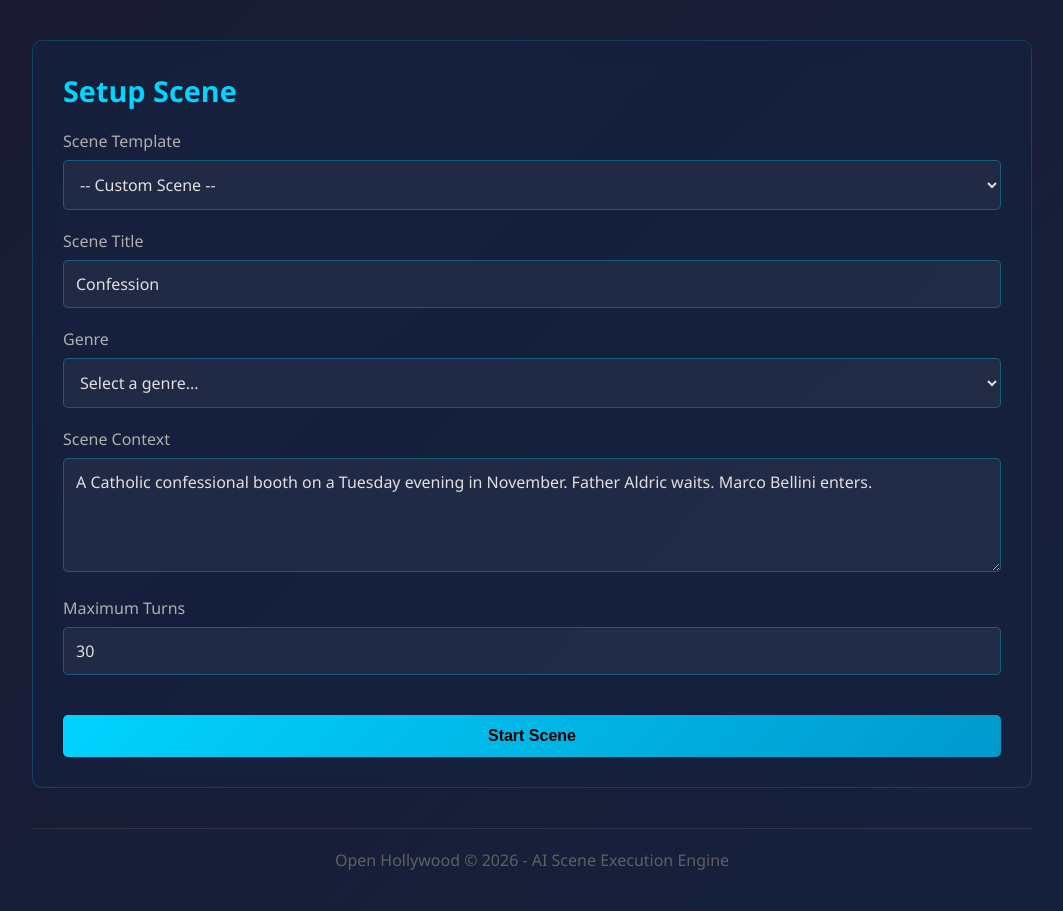
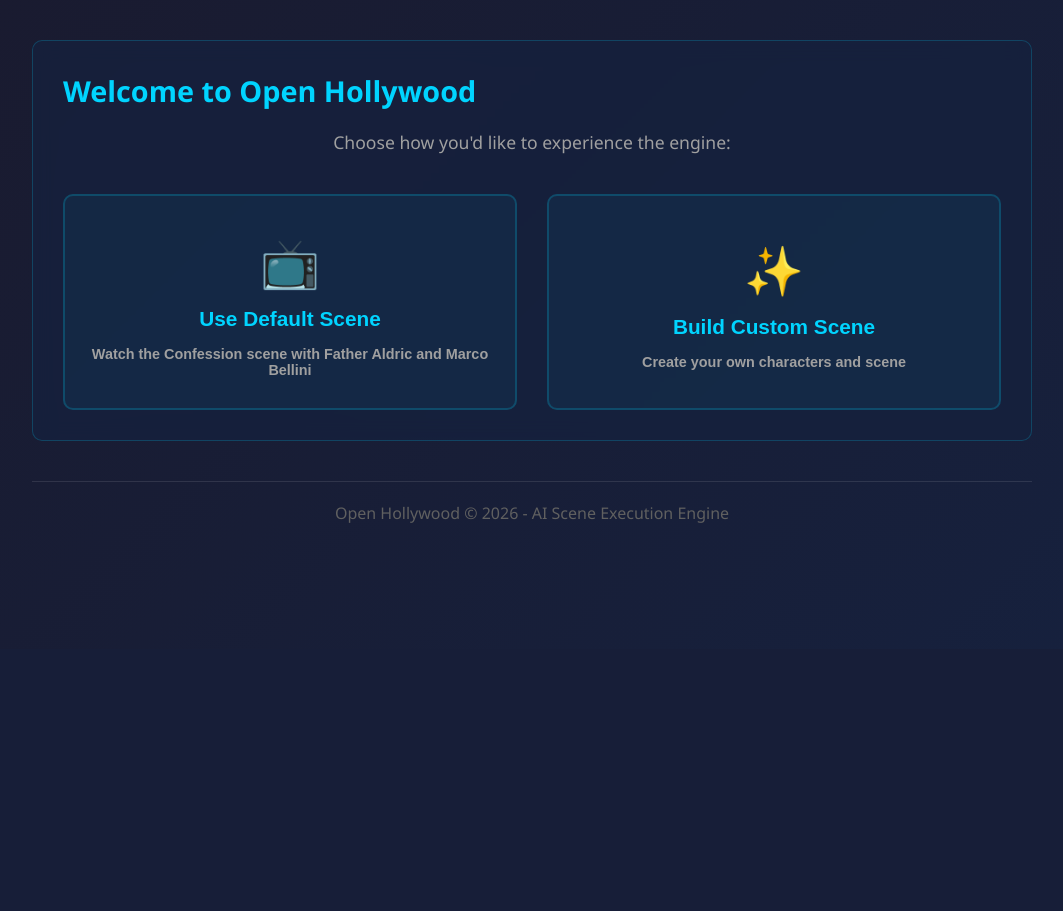
Before and after one commit to sasadjukic/openHollywood, a FastAPI app: page / in a window 1280 px wide. Shown: the part 151-1062 px from the top of the page, without its empty margins (108-1171 px from the left). After the commit the page ends 674 px from the top, so only its background shows below. Run offline with FastAPI, Linux system fonts and the light colour scheme.

Commit message:
update: implementing GUI for dynamic characters

```diff
--- a/templates/index.html
+++ b/templates/index.html
@@ -14,22 +14,76 @@
         </header>
 
         <main>
+            <!-- Landing Page -->
+            <div id="landingPanel" class="panel panel-active">
+                <h2>Welcome to Open Hollywood</h2>
+                <p class="landing-intro">Choose how you'd like to experience the engine:</p>
+
+                <div class="landing-choices">
+                    <button id="defaultSceneBtn" class="btn btn-choice btn-choice-default">
+                        <div class="choice-icon">📺</div>
+                        <div class="choice-title">Use Default Scene</div>
+                        <div class="choice-desc">Watch the Confession scene with Father Aldric and Marco Bellini</div>
+                    </button>
+
+                    <button id="customSceneBtn" class="btn btn-choice btn-choice-custom">
+                        <div class="choice-icon">✨</div>
+                        <div class="choice-title">Build Custom Scene</div>
+                        <div class="choice-desc">Create your own characters and scene</div>
+                    </button>
+                </div>
+            </div>
+
             <!-- Setup Panel -->
-            <div id="setupPanel" class="panel panel-active">
+            <div id="setupPanel" class="panel">
                 <h2>Setup Scene</h2>
 
                 <form id="sceneForm">
+                    <!-- Character 1 Section -->
+                    <div class="characters-section">
+                        <h3>Character 1</h3>
                         <div class="form-group">
-                        <label for="templateSelect">Scene Template</label>
-                        <select id="templateSelect">
-                            <option value="custom">-- Custom Scene --</option>
-                            <!-- Templates will be loaded here -->
-                        </select>
+                            <label for="char1Name">Name</label>
+                            <input type="text" id="char1Name" placeholder="e.g., Father Aldric" required>
                         </div>
 
                         <div class="form-group">
+                            <label for="char1Desc">Description</label>
+                            <input type="text" id="char1Desc" placeholder="e.g., A weary, perceptive Catholic priest" required>
+                        </div>
+
+                        <div class="form-group">
+                            <label for="char1Constitution">Constitution <span class="char-limit">(0/1000)</span></label>
+                            <textarea id="char1Constitution" rows="6" placeholder="In-depth character background, personality traits, speech patterns..." required maxlength="1000"></textarea>
+                        </div>
+                    </div>
+
+                    <!-- Character 2 Section -->
+                    <div class="characters-section">
+                        <h3>Character 2</h3>
+                        <div class="form-group">
+                            <label for="char2Name">Name</label>
+                            <input type="text" id="char2Name" placeholder="e.g., Marco Bellini" required>
+                        </div>
+
+                        <div class="form-group">
+                            <label for="char2Desc">Description</label>
+                            <input type="text" id="char2Desc" placeholder="e.g., A loose cannon cop" required>
+                        </div>
+
+                        <div class="form-group">
+                            <label for="char2Constitution">Constitution <span class="char-limit">(0/1000)</span></label>
+                            <textarea id="char2Constitution" rows="6" placeholder="In-depth character background, personality traits, speech patterns..." required maxlength="1000"></textarea>
+                        </div>
+                    </div>
+
+                    <!-- Scene Settings -->
+                    <div class="scene-settings">
+                        <h3>Scene Settings</h3>
+
+                        <div class="form-group">
                             <label for="sceneTitle">Scene Title</label>
-                        <input type="text" id="sceneTitle" placeholder="e.g., Confession" required value="Confession">
+                            <input type="text" id="sceneTitle" placeholder="e.g., Confession" required>
                         </div>
 
                         <div class="form-group">
@@ -46,7 +100,7 @@
 
                         <div class="form-group">
                             <label for="sceneContext">Scene Context</label>
-                        <textarea id="sceneContext" rows="4" required placeholder="Describe the scene setup...">A Catholic confessional booth on a Tuesday evening in November. Father Aldric waits. Marco Bellini enters.</textarea>
+                            <textarea id="sceneContext" rows="4" required placeholder="Describe the scene setup, location, and initial conditions..."></textarea>
                         </div>
 
                         <div class="form-group">
@@ -54,7 +108,16 @@
                             <input type="number" id="maxTurns" min="6" value="30">
                         </div>
 
+                        <div class="form-group">
+                            <label for="minTurns">Minimum Turns</label>
+                            <input type="number" id="minTurns" min="1" value="6">
+                        </div>
+                    </div>
+
+                    <div class="form-actions">
+                        <button type="button" id="backBtn" class="btn btn-secondary">Back</button>
                         <button type="submit" class="btn btn-primary">Start Scene</button>
+                    </div>
                 </form>
             </div>
 
```
Lines whose indentation alone changed are shown as unchanged.
